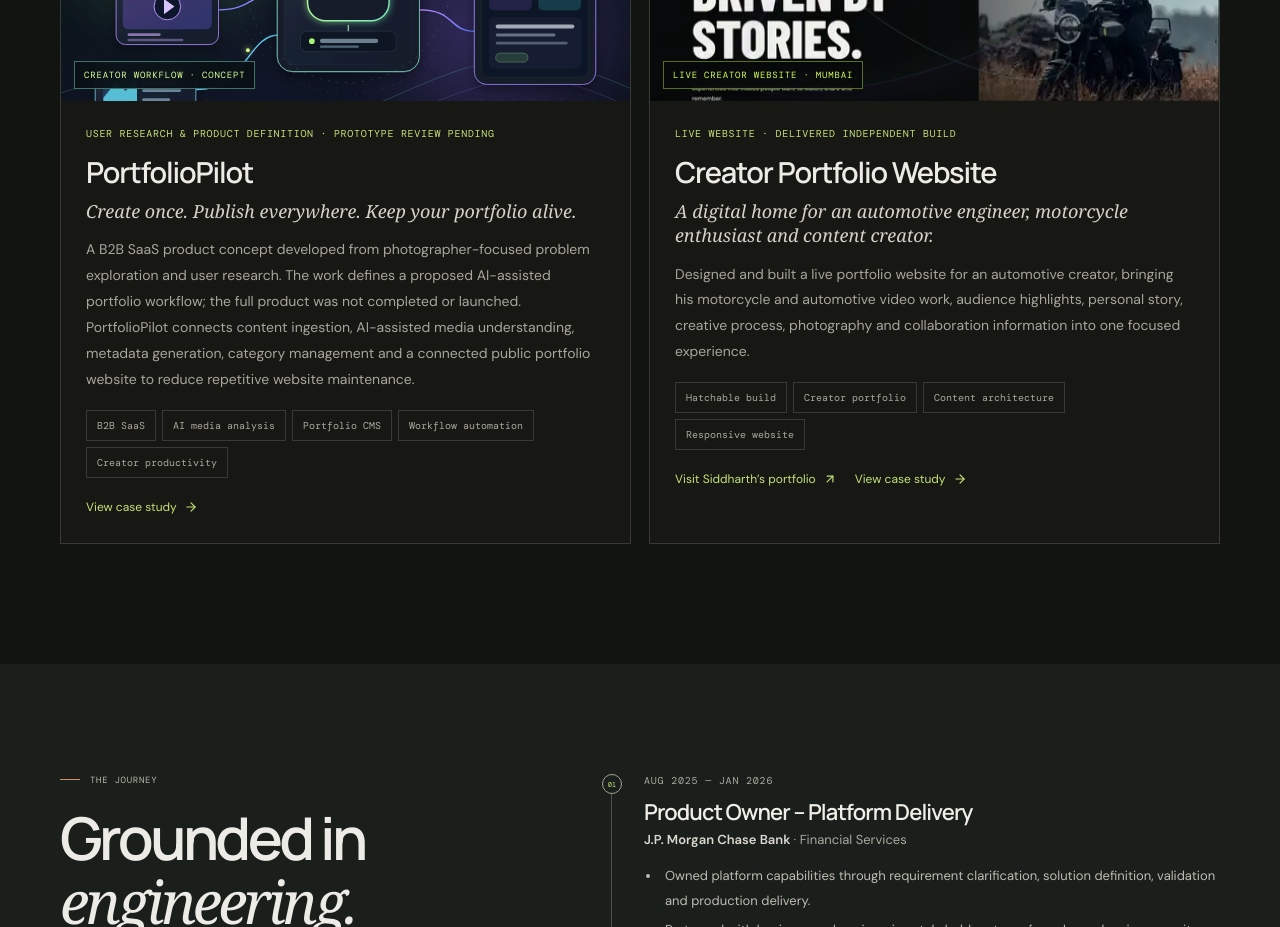
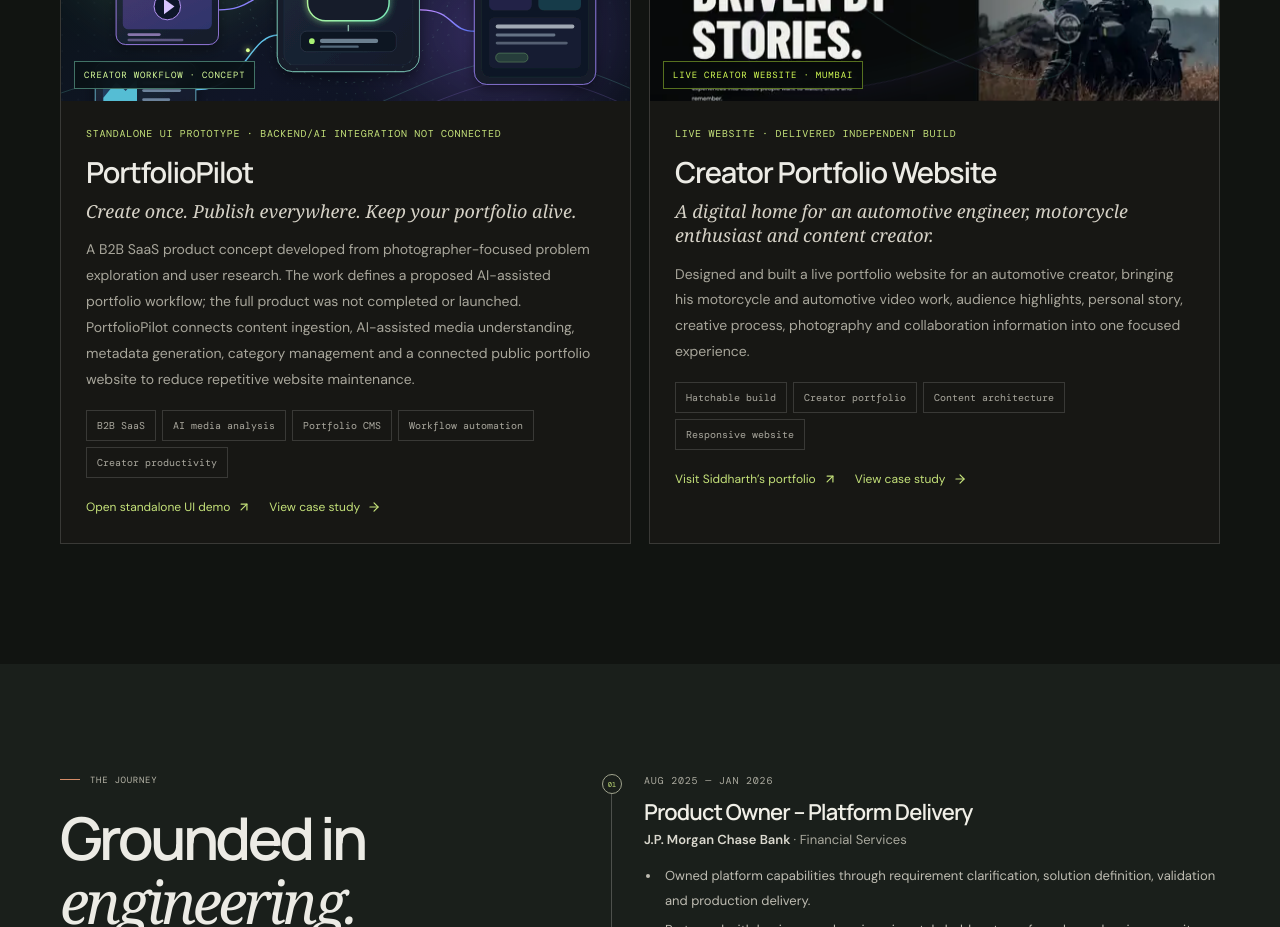
Before and after one commit to SanaChoughule/sana-choughule-portfolio, a React (Vite) app: page / in a window 1280 px wide. Shown: the part 3020-3947 px from the top of the page. Built offline with nearby package versions, Linux system fonts and the light colour scheme.

Commit message:
Link standalone PortfolioPilot UI demo from portfolio

```diff
--- a/src/App.jsx
+++ b/src/App.jsx
@@ -90,8 +90,8 @@ const projects = [
     subtitle: 'Create once. Publish everywhere. Keep your portfolio alive.',
     description: 'A B2B SaaS product concept developed from photographer-focused problem exploration and user research. The work defines a proposed AI-assisted portfolio workflow; the full product was not completed or launched. PortfolioPilot connects content ingestion, AI-assisted media understanding, metadata generation, category management and a connected public portfolio website to reduce repetitive website maintenance.',
     tags: ['B2B SaaS', 'AI media analysis', 'Portfolio CMS', 'Workflow automation', 'Creator productivity'],
-    status: 'User research & product definition · Prototype review pending',
-    links: [],
+    status: 'Standalone UI prototype · Backend/AI integration not connected',
+    links: [{ label: 'Open standalone UI demo', url: '/portfolio-pilot-demo.html' }],
     details: [
       { heading: '01 — Where the idea came from', body: 'The idea started with a simple observation: photographers, videographers and creative professionals continuously produce new work—weddings, brand campaigns, fashion editorials, product films and creative projects. They often share their latest work on Instagram because it is quick and accessible, while their professional portfolio websites can remain outdated. The problem was not creating content; it was maintaining the digital portfolio that represents that content.' },
       { heading: '02 — The problem', body: 'Instagram publishing and portfolio website maintenance are separate workflows. After posting a Reel or project, a creator may still need to locate and download the original media, open a website CMS, upload the file, create a thumbnail, write a title and description, select a category, adjust the portfolio grid, check responsive layouts, publish and verify the result. Repeating these steps creates duplicated effort and an inconsistent professional presence.' },
@@ -112,7 +112,8 @@ const projects = [
       { heading: '17 — Success metrics and validation targets', body: 'The PRD proposes initial targets—not measured results—including median upload-to-publish time under two minutes for a short video, processing success above 95%, AI category recommendation acceptance above 85%, user correction rate below 15%, two to three manual steps per upload, website update latency under five seconds after publishing and zero duplicate published items. The proposed North Star Metric is creative portfolio items successfully published through automation per active photographer per month.' },
       { heading: '18 — MVP prioritisation', body: 'Must-have: authentication, portfolio creation, direct video upload, media processing, AI classification, metadata generation, category management, portfolio grid, publish/unpublish and a public portfolio website. Should-have: Instagram URL validation and supported retrieval, manual approval, featured work, custom ordering and website embed. Could-have: multiple portfolios per user, client workspaces, team collaboration, analytics, custom domains and white-label branding. Social media publishing, Instagram account management and advanced marketing automation are out of scope for the MVP.' },
       { heading: '19 — Expected business impact and open validation', body: 'The expected benefits are reduced portfolio-maintenance effort, more current professional portfolios, less repetitive administration, consistent categorisation, faster publishing and easier portfolio management. These are hypotheses to validate through interviews and usability testing. The production path still needs validation of supported Instagram retrieval, media-processing performance, AI accuracy and confidence thresholds, user approval behaviour, tenant isolation, storage costs, reliability and website integration across different stacks.' },
-      { heading: '20 — Project status and what is not claimed', body: 'The work documented so far is photographer-focused problem exploration, user research and product definition, including the product concept, requirements, user journeys, proposed workflows, architecture direction and MVP prioritisation. The V1–V3 descriptions capture the evolution and scope of the concept; they are not claims of fully delivered product versions. The full product was not completed or launched. V4 remains a proposed production MVP. Prototype screens and any demonstrated interactions can be added after the prototype is shared and reviewed. The success metrics are proposed targets, not achieved outcomes, and production readiness is not claimed.' }
+      { heading: '20 — Project status and what is not claimed', body: 'The work documented so far is photographer-focused problem exploration, user research and product definition, including the product concept, requirements, user journeys, proposed workflows, architecture direction and MVP prioritisation. The V1–V3 descriptions capture the evolution and scope of the concept; they are not claims of fully delivered product versions. The full product was not completed or launched. V4 remains a proposed production MVP. Prototype screens and any demonstrated interactions can be added after the prototype is shared and reviewed. The success metrics are proposed targets, not achieved outcomes, and production readiness is not claimed.' },
+      { heading: '21 — Standalone UI walkthrough', body: 'A single-file browser demo is available to illustrate the proposed Studio CMS experience: dashboard, portfolio management, category management, activity history, website builder, public-site preview, settings, media selection and a simulated review-and-publish flow. Its editable sample data stays in the browser. Processing steps and metadata suggestions are illustrative only; this demo does not call Gemini, retrieve Instagram media, upload files to a server, use a database or publish to a live creator website.' }
     ],
     visual: 'automation'
   },
```
